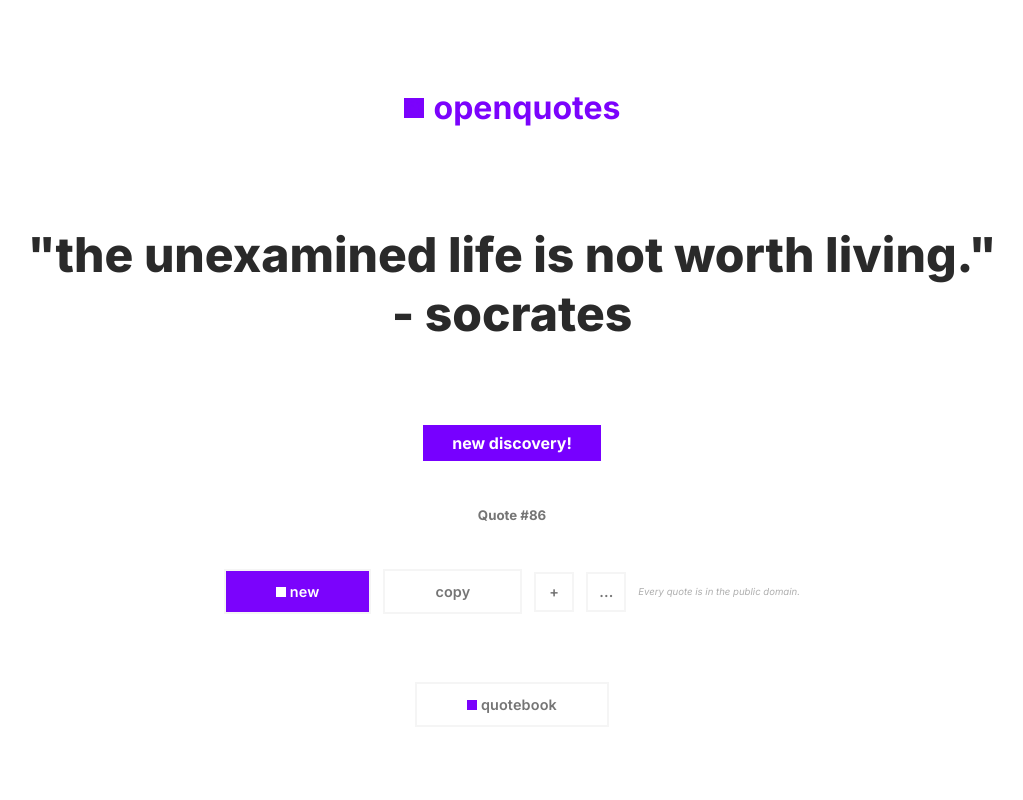
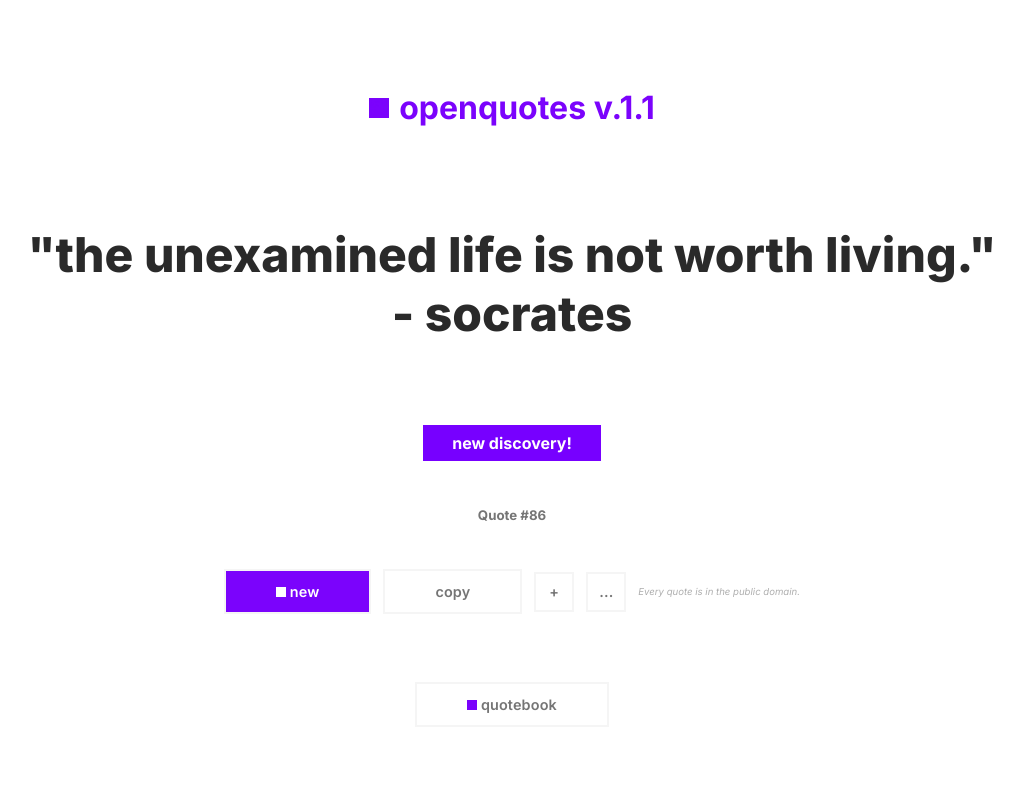
Before and after one commit to ggd-arn/openquotesqfa, a plain HTML site: page index.html in a window 1280 px wide. Shown: the top 800 px of the page, without its empty margins (128-1151 px from the left). Drawn offline with nearby package versions, Linux system fonts and the light colour scheme.

Commit message:
v.1.1 tweak hpage

```diff
--- a/index.html
+++ b/index.html
@@ -23,7 +23,7 @@
     <div class="div2">
       <div class="logo-container">
           <img src="faviconcool.png" width="20px" alt="logo">
-          <h1 class="forceCentertt">openquotes</h1>
+          <h1 class="forceCentertt">openquotes v.1.1</h1>
       </div>
   </div>
 
```
